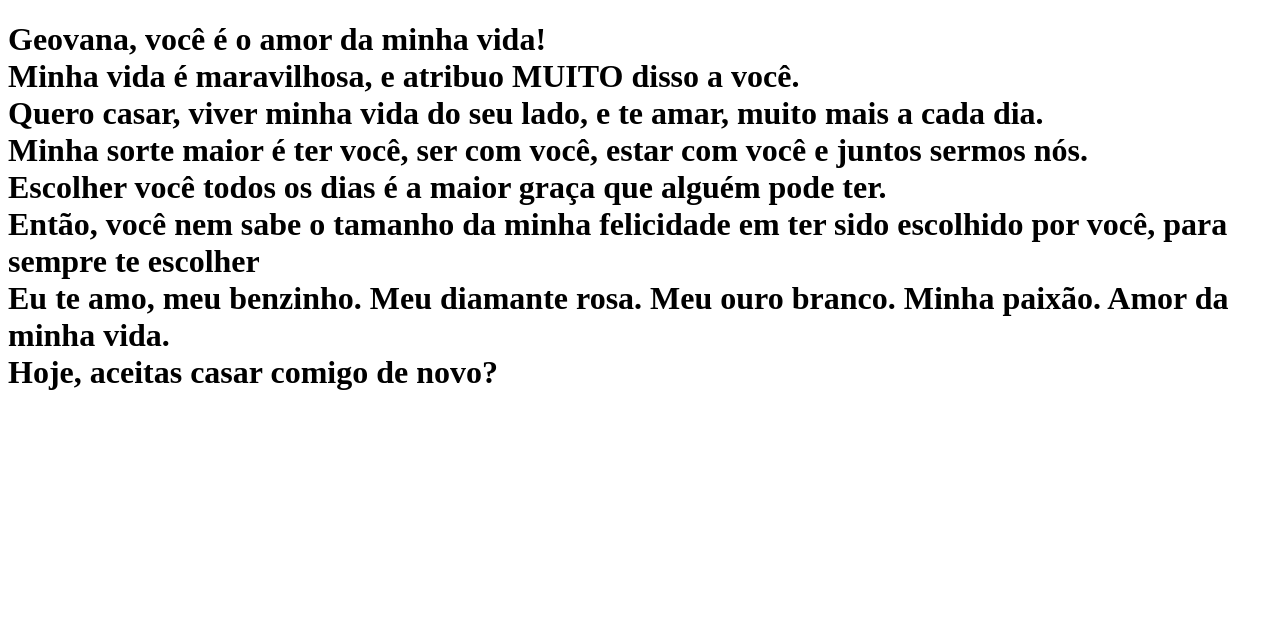
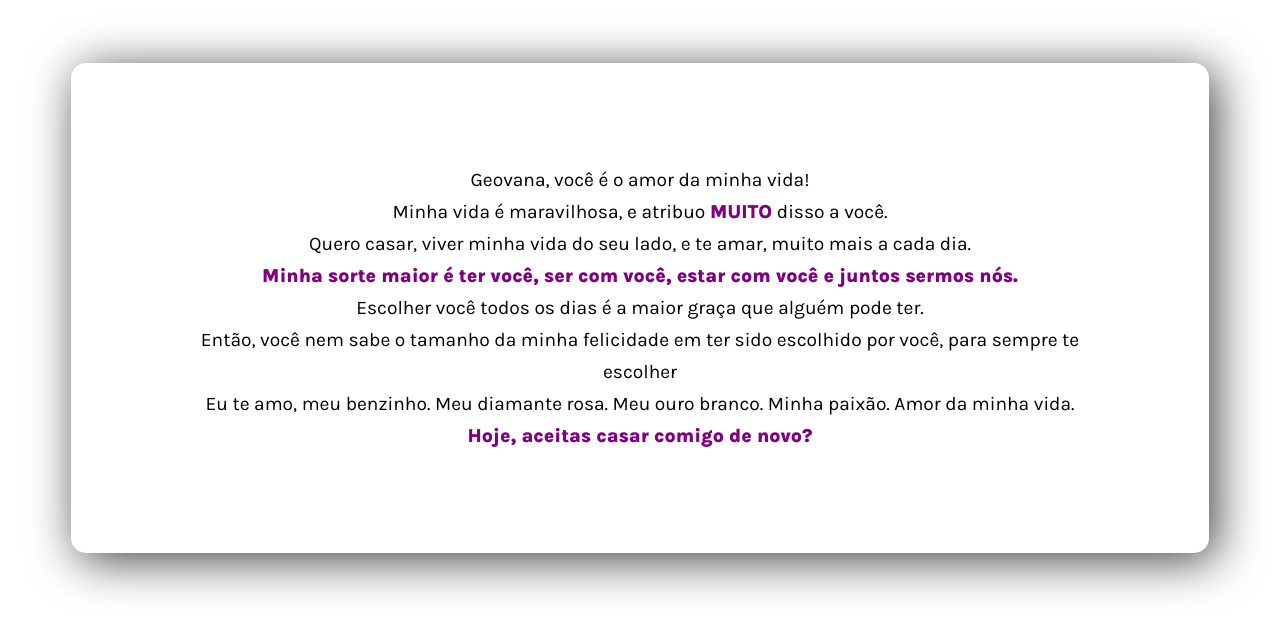
Before and after one commit to lucas-35065/o-que-assistir, a Next.js app: page / in a window 1280 px wide. Shown: the top 634 px of the page. Built offline with nearby package versions, Linux system fonts and the light colour scheme.

Commit message:
estilizando porcamente a frase

```diff
--- a/pages/index.js
+++ b/pages/index.js
@@ -1,12 +1,14 @@
+import styles from "./styles.module.css";
+
 function Home () {
-    return <h1>Geovana, você é o amor da minha vida! <br></br>
-    Minha vida é maravilhosa, e atribuo MUITO disso a você.<br></br>
+    return <h1 className={styles.title}>Geovana, você é o amor da minha vida! <br></br>
+    Minha vida é maravilhosa, e atribuo <span className={styles.detail}>MUITO</span> disso a você.<br></br>
     Quero casar, viver minha vida do seu lado, e te amar, muito mais a cada dia.<br></br>
-    Minha sorte maior é ter você, ser com você, estar com você e juntos sermos nós.<br></br>
+    <span className={styles.detail}>Minha sorte maior é ter você, ser com você, estar com você e juntos sermos nós.</span><br></br>
     Escolher você todos os dias é a maior graça que alguém pode ter.<br></br>
     Então, você nem sabe o tamanho da minha felicidade em ter sido escolhido por você, para sempre te escolher<br></br>
     Eu te amo, meu benzinho. Meu diamante rosa. Meu ouro branco. Minha paixão. Amor da minha vida.<br></br>
-    Hoje, aceitas casar comigo de novo?</h1>
+    <span className={styles.detail}>Hoje, aceitas casar comigo de novo?</span></h1>
 }
 
 export default Home;
--- /dev/null
+++ b/pages/styles.module.css
@@ -0,0 +1,19 @@
+@import url('https://fonts.googleapis.com/css2?family=Karla:ital,wght@0,200..800;1,200..800&display=swap');
+
+.title{
+    margin: 5%;
+    text-align: center;
+    font-family: "Karla", sans-serif;
+    font-weight: 400;
+    color: black;
+    border-radius: 15px;
+    box-shadow: 7px 7px 48px 0px rgba(0,0,0,0.75);
+    font-size: 1.2rem;
+    line-height: 2rem;
+    padding: 8%;
+}
+
+.detail{
+    color: purple;
+    font-weight: 800;
+}
```
